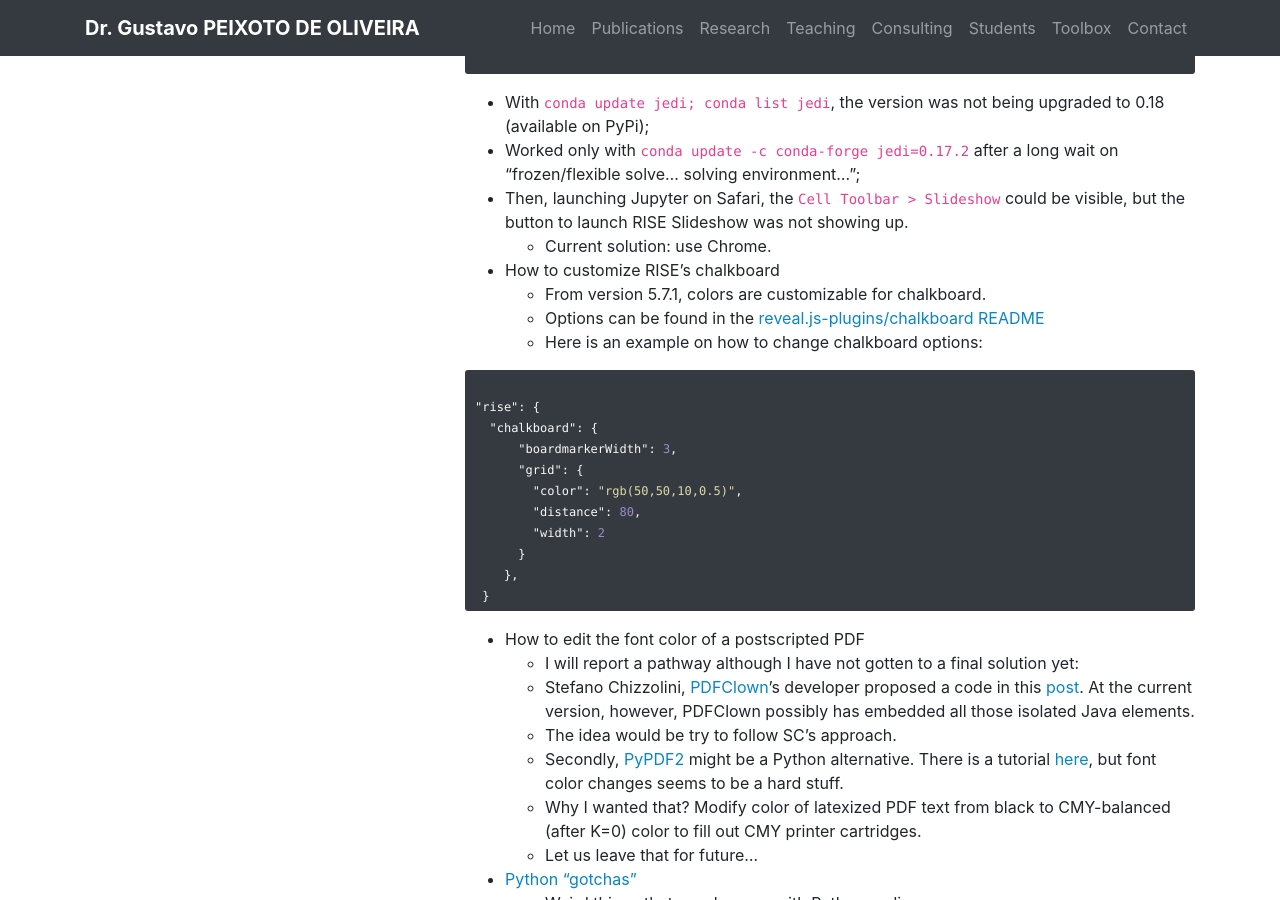
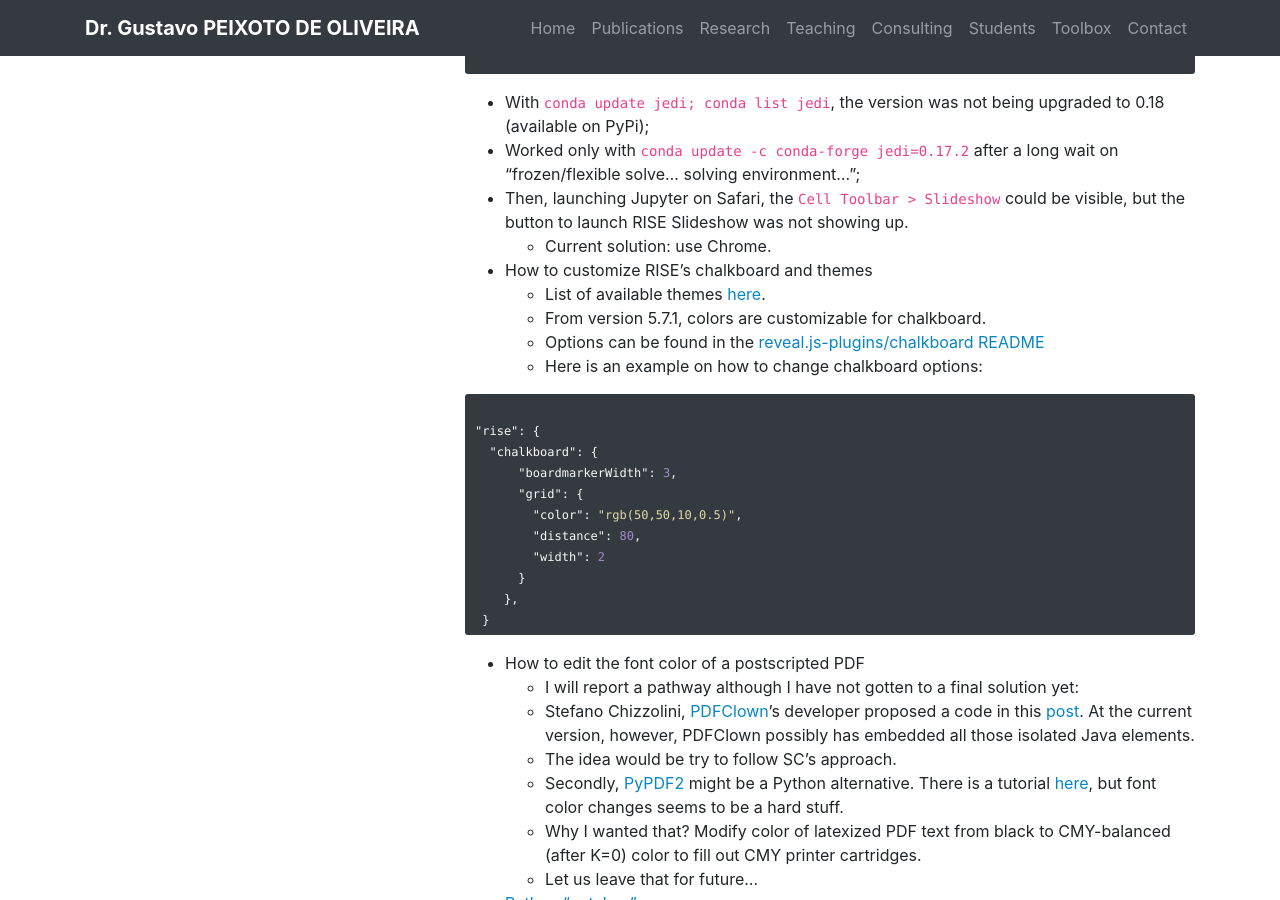
Before and after one commit to gcpeixoto/gcpeixoto.github.io, a Jekyll site: the page built from _toolbox/G-b-python.md, in a window 1280 px wide and 900 px high, scrolled down 1184 px. Built offline with Jekyll 4.4.1, drawn with Linux system fonts in a browser that asks for light colours.

Commit message:
Include RISE themes

```diff
--- a/_toolbox/G-b-python.md
+++ b/_toolbox/G-b-python.md
@@ -57,7 +57,8 @@
 - Then, launching Jupyter on Safari, the `Cell Toolbar > Slideshow` could be visible, but the button to launch RISE Slideshow was not showing up.
 	- Current solution: use Chrome.
 
-- How to customize RISE's chalkboard
+- How to customize RISE's chalkboard and themes
+	- List of available themes [here](https://revealjs.com/themes/).
 	- From version 5.7.1, colors are customizable for chalkboard.
 	- Options can be found in the [reveal.js-plugins/chalkboard README](https://github.com/rajgoel/reveal.js-plugins/tree/master/chalkboard)
 	- Here is an example on how to change chalkboard options:
```
